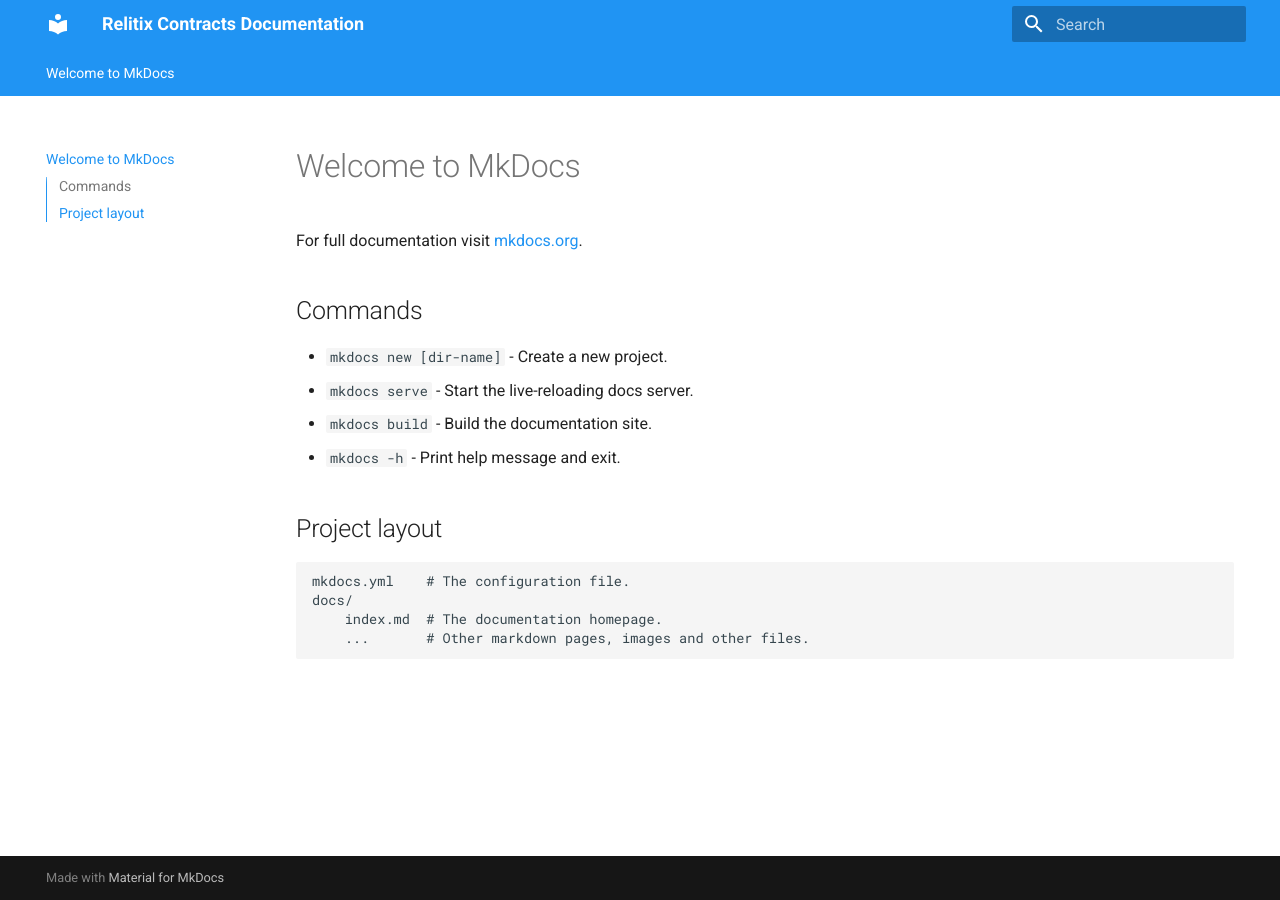
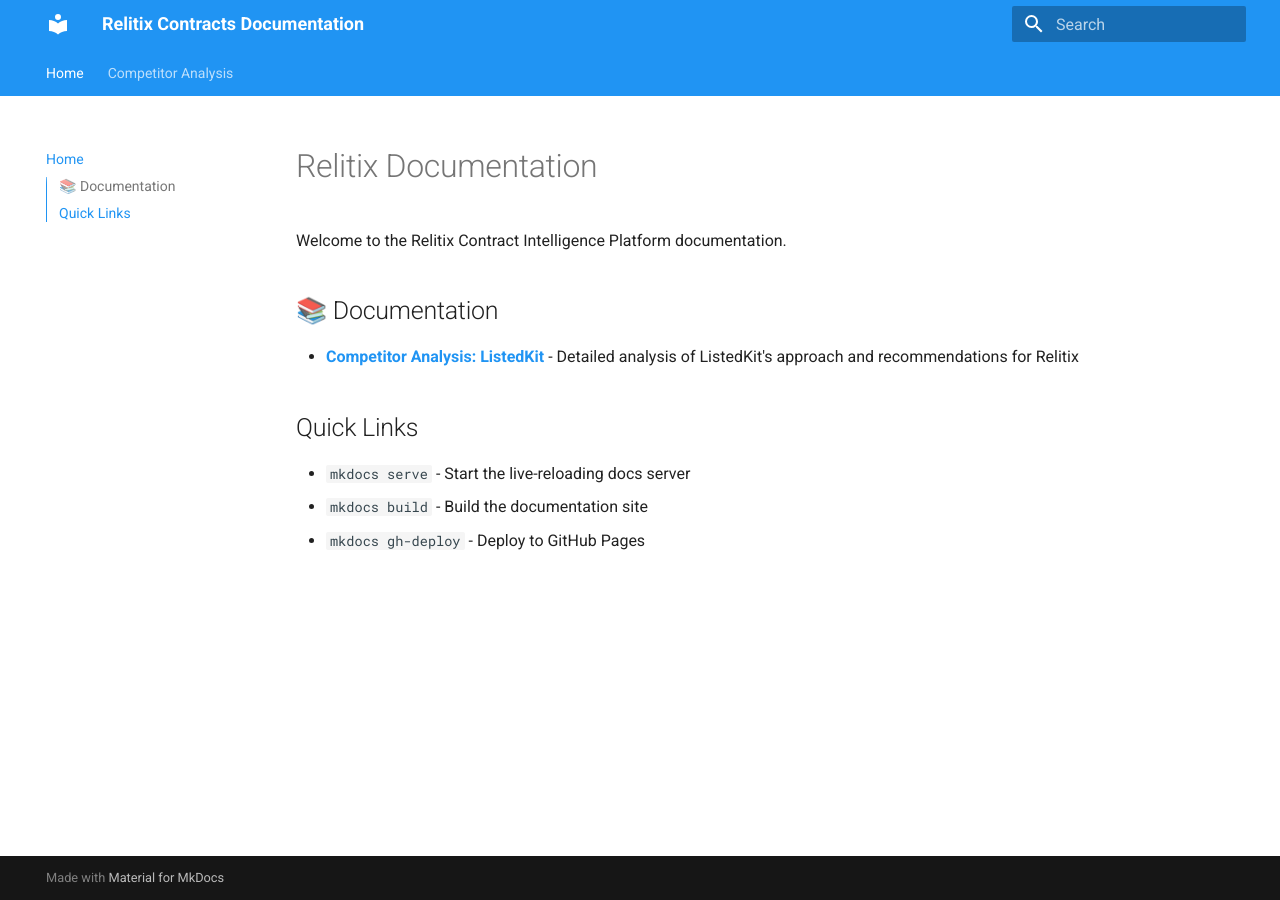
Before and after one commit to Solomon-Dzokoto/relitix-docs, an MkDocs documentation site: the page built from docs/index.md, in a window 1280 px wide. Built offline with MkDocs 1.6.1 and Material for MkDocs 9.7.7, drawn with Linux system fonts in a browser that asks for light colours.

Commit message:
Add competitor analysis documentation for ListedKit

```diff
--- a/docs/index.md
+++ b/docs/index.md
@@ -1,17 +1,13 @@
-# Welcome to MkDocs
+# Relitix Documentation
 
-For full documentation visit [mkdocs.org](https://www.mkdocs.org).
+Welcome to the Relitix Contract Intelligence Platform documentation.
 
-## Commands
+## 📚 Documentation
 
-* `mkdocs new [dir-name]` - Create a new project.
-* `mkdocs serve` - Start the live-reloading docs server.
-* `mkdocs build` - Build the documentation site.
-* `mkdocs -h` - Print help message and exit.
+- **[Competitor Analysis: ListedKit](competitor-analysis.md)** - Detailed analysis of ListedKit's approach and recommendations for Relitix
 
-## Project layout
+## Quick Links
 
-    mkdocs.yml    # The configuration file.
-    docs/
-        index.md  # The documentation homepage.
-        ...       # Other markdown pages, images and other files.
+* `mkdocs serve` - Start the live-reloading docs server
+* `mkdocs build` - Build the documentation site
+* `mkdocs gh-deploy` - Deploy to GitHub Pages
--- a/mkdocs.yml
+++ b/mkdocs.yml
@@ -16,3 +16,7 @@
         - name: mermaid
           class: mermaid
           format: !!python/name:pymdownx.superfences.fence_code_format
+
+nav:
+  - Home: index.md
+  - Competitor Analysis: competitor-analysis.md
```
Also changed, not shown: docs/competitor-analysis.md (added, +103 -0 lines).
